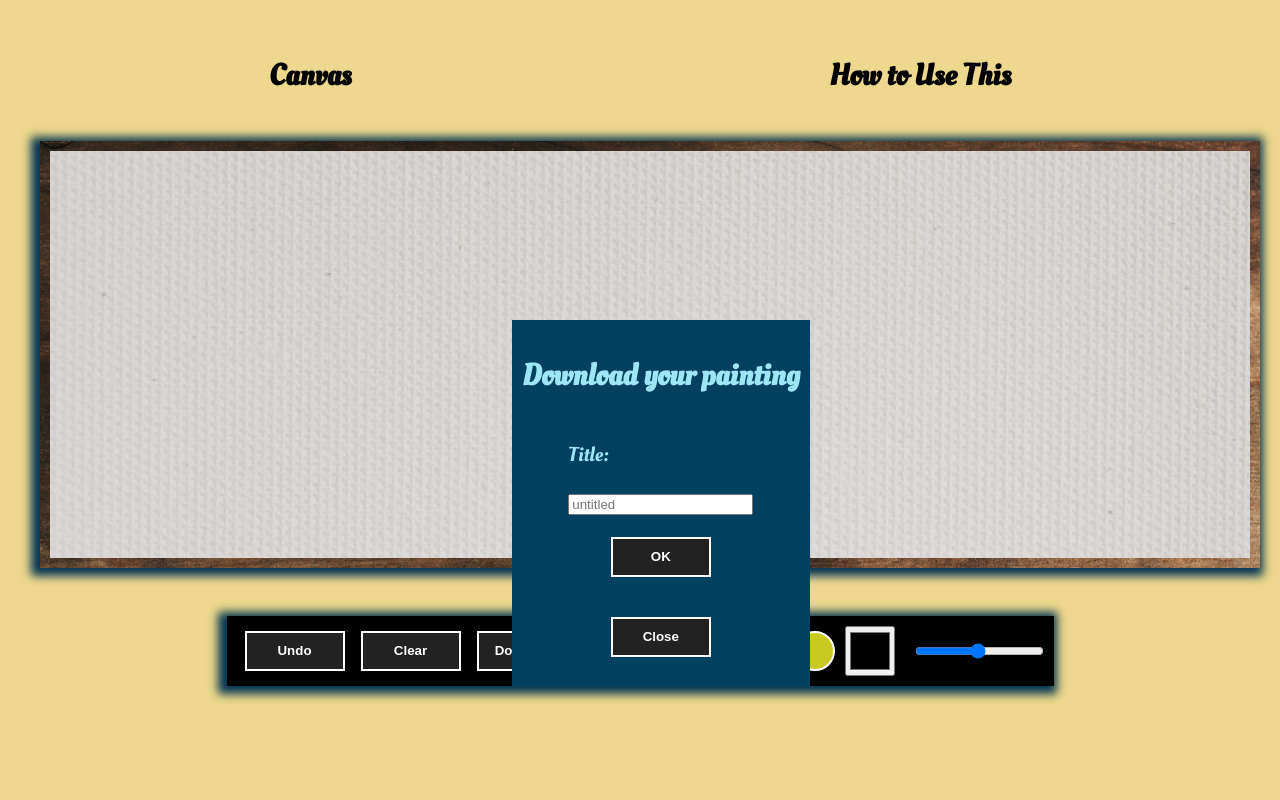
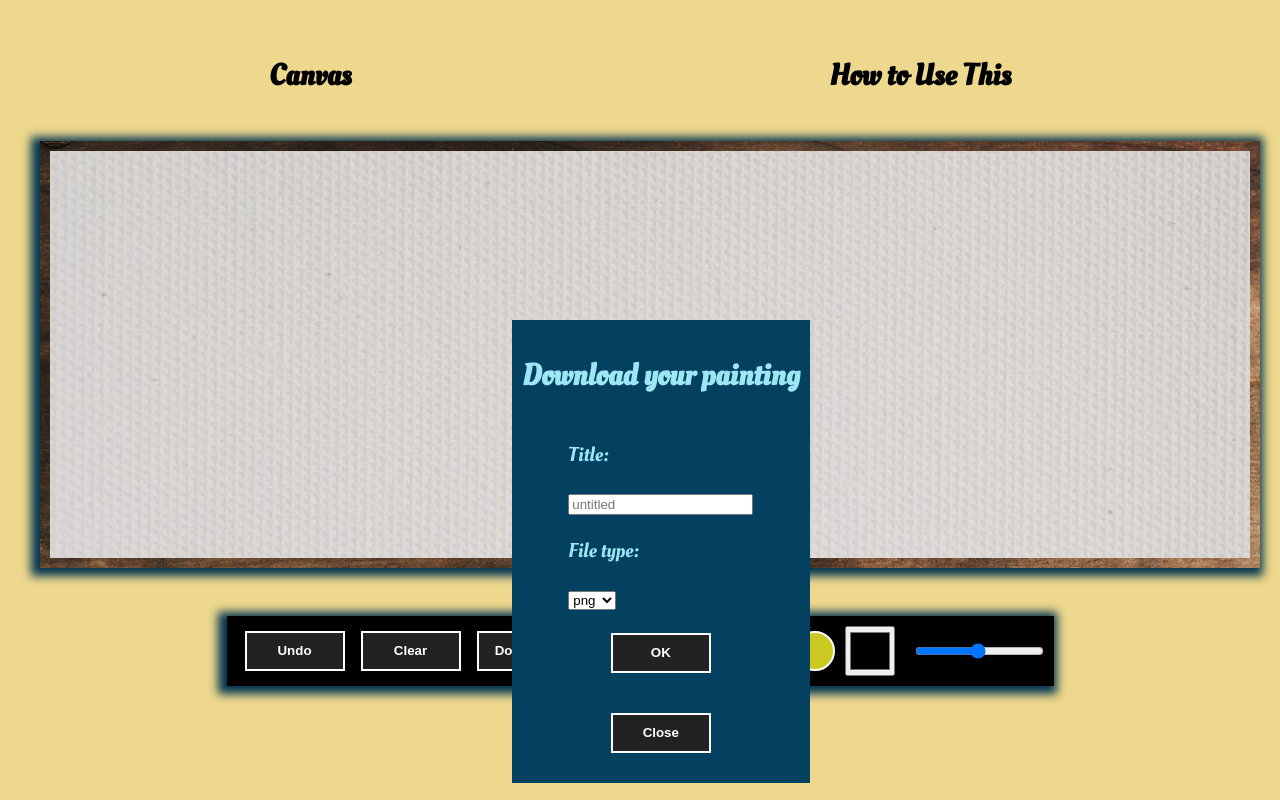
Before and after one commit to DavidVerghese/DrawingWithReact, a React (Create React App) app: page / in a window 1280 px wide. Both pictures are taken after a click on the button "Download". Built offline with nearby package versions, Linux system fonts and the light colour scheme.

Commit message:
Added in ability to change file type of download

```diff
--- a/src/Components/Canvas/Canvas.jsx
+++ b/src/Components/Canvas/Canvas.jsx
@@ -8,7 +8,7 @@ function Canvas() {
     let width = "2";
     let color = 'gray';
     let title = 'untitled';
-
+    let fileType = 'jpeg';
 
     const canvas = document.getElementById("canvas");
     let mouseCursor = document.querySelector(".cursor");
@@ -115,6 +115,7 @@ function clear_canvas() {
     if (document.querySelector('#download-modal')) {
       document.querySelector('#download-title').addEventListener("input", (e) => title = e.target.value);
       console.log(title);
+      document.querySelector('#file-type').addEventListener('change',(e)=>{fileType = e.target.value})
       document.querySelector('#start-download').addEventListener("click", download);
     }
 
@@ -141,7 +142,7 @@ function clear_canvas() {
 
 var link = document.createElement('a');
 link.download = title;
-link.href = canvas.toDataURL()
+link.href = canvas.toDataURL(`image/${fileType}`)
 link.click();
 
     }
--- a/src/Components/DownloadModal/DownloadModal.jsx
+++ b/src/Components/DownloadModal/DownloadModal.jsx
@@ -12,6 +12,7 @@ function DownloadModal() {
     const btn = document.querySelector("#download");
     const close = document.getElementsByClassName("close")[0];
     const downloadTitle = document.getElementById("download-title");
+    const fileType = document.getElementById("file-type");
 
     btn.onclick = function () {
       modal.style.display = "flex";
@@ -22,7 +23,7 @@ function DownloadModal() {
     };
 
     window.onclick = function (event) {
-      if (modalIsOpen && event.target !== modal && event.target !== btn && event.target !== downloadTitle) {
+      if (modalIsOpen && event.target !== modal && event.target !== btn && event.target !== downloadTitle && event.target !== fileType) {
         modal.style.display = "none";
         setModalIsOpen(false);
       }
@@ -41,10 +42,15 @@ function DownloadModal() {
     <input placeholder="untitled" id="download-title" type="text" name="name" />
     </label>
 
-    {/* <label>
-    File Type:
-    <input type="text" name="name" />
-      </label> */}
+    <label>
+        <p>File type: </p>
+
+        <select id="file-type" name="file-type">
+  <option value="png">png</option>
+  <option value="jpeg">jpeg</option>
+        </select>
+
+    </label>
     </form>
 
     <button id="start-download">OK</button>
```
